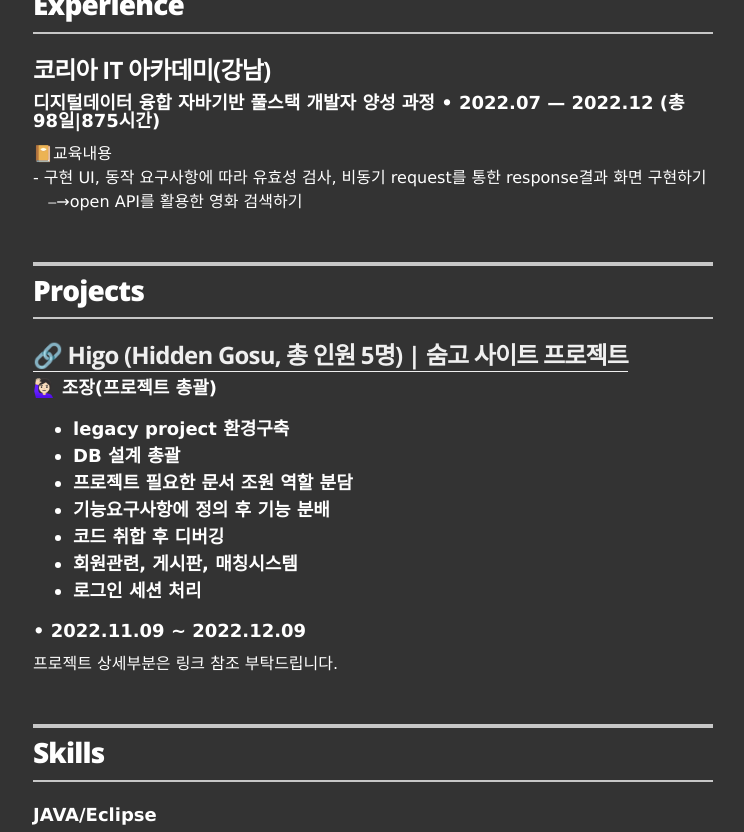
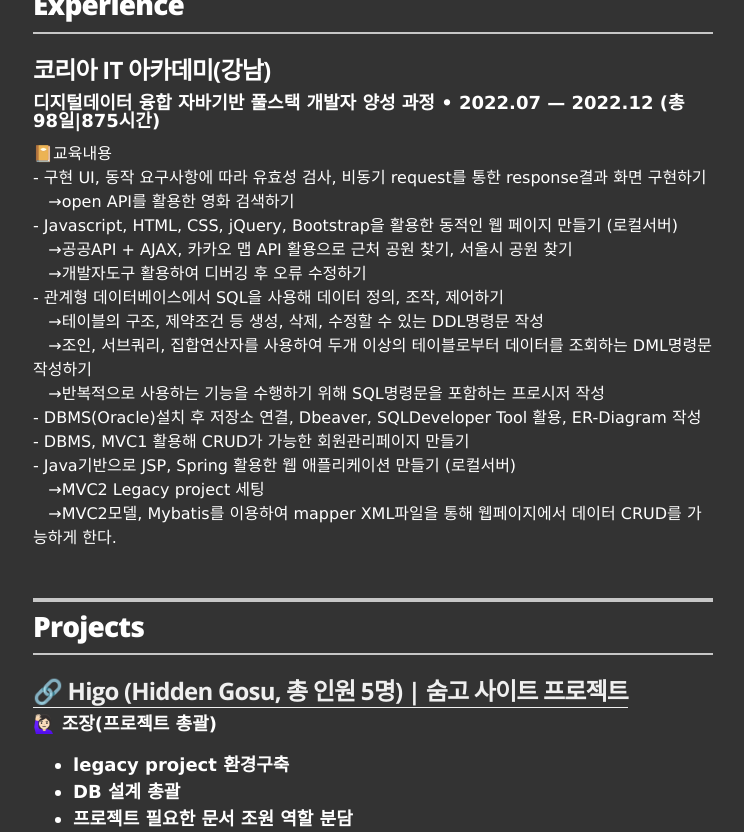
Before and after one commit to skhellou/myself, a Jekyll site: the page built from index.html, in a window 1280 px wide and 900 px high, scrolled down 440 px, cut to the strip 68-900 px from the top of the window. Shown: the whole strip, without its empty margins (267-1011 px from the left). Built offline with Jekyll 4.4.1, drawn with Linux system fonts in a browser that asks for light colours.

Commit message:
Update experience.yml

```diff
--- a/_data/experience.yml
+++ b/_data/experience.yml
@@ -3,7 +3,11 @@
 - company: 코리아 IT 아카데미(강남)
   position: 디지털데이터 융합 자바기반 풀스택 개발자 양성 과정
   duration: 2022.07 &mdash; 2022.12 (총 98일|875시간)
-  summary: 📔교육내용 <br> - 구현 UI, 동작 요구사항에 따라 유효성 검사, 비동기 request를 통한 response결과 화면 구현하기<br>&nbsp;&nbsp; ⎯→open API를 활용한 영화 검색하기<br>
+  summary: 📔교육내용 <br> - 구현 UI, 동작 요구사항에 따라 유효성 검사, 비동기 request를 통한 response결과 화면 구현하기<br>&nbsp;&nbsp; →open API를 활용한 영화 검색하기<br>- Javascript, HTML, CSS, jQuery, Bootstrap을 활용한 동적인 웹 페이지 만들기 (로컬서버)<br>&nbsp;&nbsp; →공공API + AJAX, 카카오 맵 API 활용으로 근처 공원 찾기, 서울시 공원 찾기<br>&nbsp;&nbsp; →개발자도구 활용하여 디버깅 후 오류 수정하기<br>- 관계형 데이터베이스에서 SQL을 사용해 데이터 정의, 조작, 제어하기<br>&nbsp;&nbsp; →테이블의 구조, 제약조건 등 생성, 삭제, 수정할 수 있는 DDL명령문 작성<br>&nbsp;&nbsp; →조인, 서브쿼리, 집합연산자를 사용하여 두개 이상의 테이블로부터 데이터를 조회하는 DML명령문 작성하기<br>&nbsp;&nbsp; →반복적으로 사용하는 기능을 수행하기 위해 SQL명령문을 포함하는 프로시저 작성<br>- DBMS(Oracle)설치 후 저장소 연결, Dbeaver, SQLDeveloper Tool 활용, ER-Diagram 작성<br>- DBMS, MVC1 활용해 CRUD가 가능한 회원관리페이지 만들기<br>- Java기반으로 JSP, Spring 활용한 웹 애플리케이션 만들기 (로컬서버)<br>&nbsp;&nbsp; →MVC2 Legacy project 세팅<br>&nbsp;&nbsp; →MVC2모델, Mybatis를 이용하여 mapper XML파일을 통해 웹페이지에서 데이터 CRUD를 가능하게 한다.
+
+
+
+
 
 # Director of Digital Stratgy
 #- company: United Nations Human Rights Council
```
